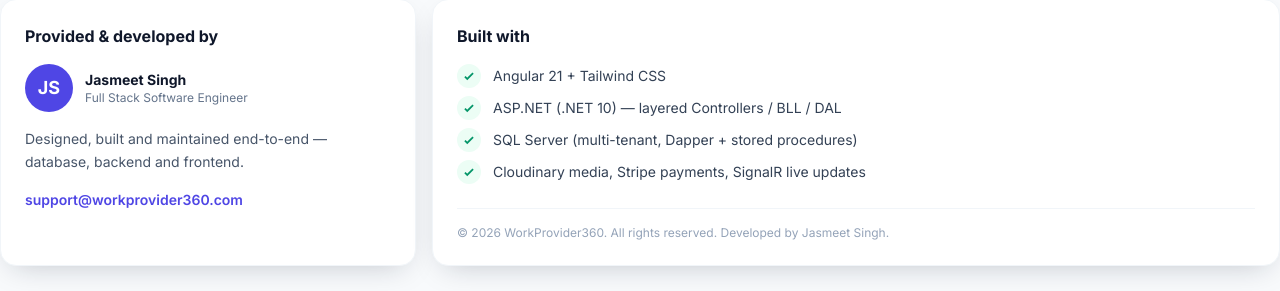
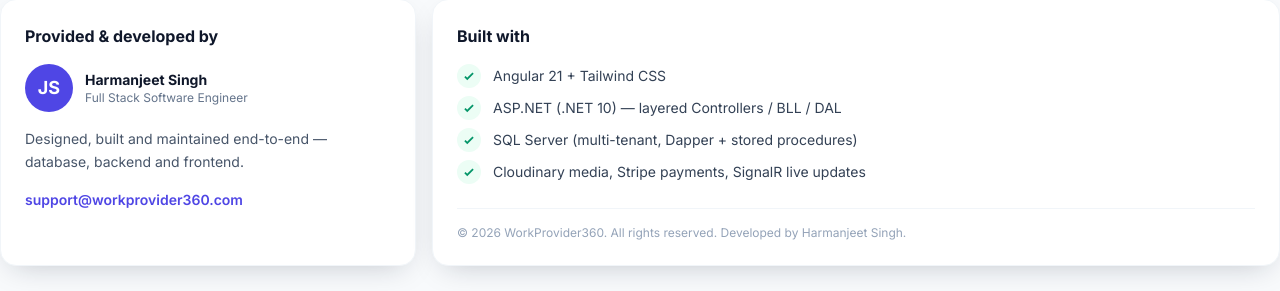
Before and after one commit to Dhammi-s/WorkProvider360FRONT, an Angular app in the folder client/: page /about in a window 1280 px wide. Shown: the part 297-588 px from the top of the page. Built offline with nearby package versions, Linux system fonts and the light colour scheme; no server answers.

Commit message:
Update developer name in About class

```diff
--- a/client/src/app/features/dashboard/about/about.ts
+++ b/client/src/app/features/dashboard/about/about.ts
@@ -17,7 +17,7 @@
   readonly appName = 'WorkProvider360';
   readonly version = '1.0.0';
   readonly year = 2026;
-  readonly developer = 'Jasmeet Singh';
+  readonly developer = 'Harmanjeet Singh';
   readonly role = 'Full Stack Software Engineer';
   readonly contactEmail = 'support@workprovider360.com';
 
```
